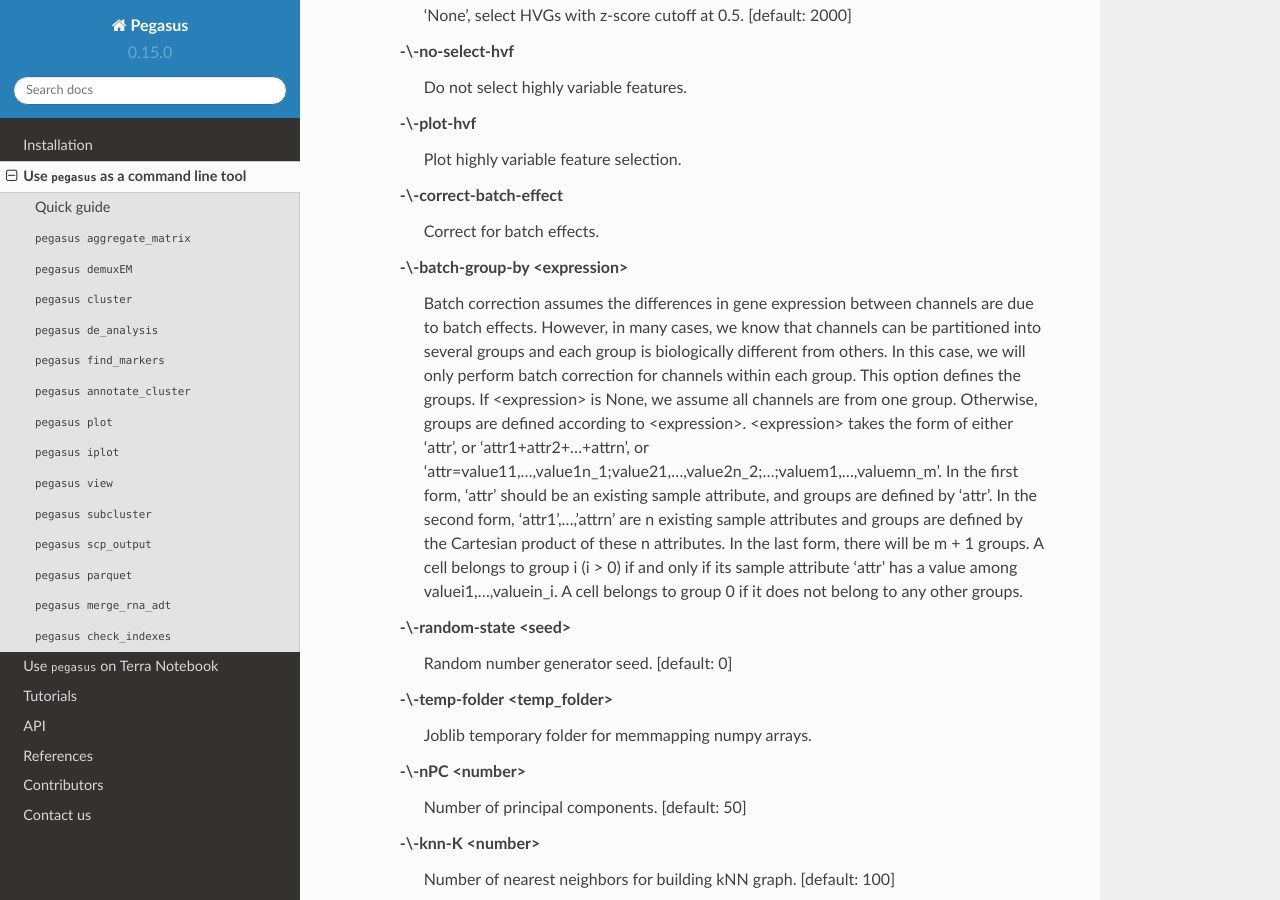
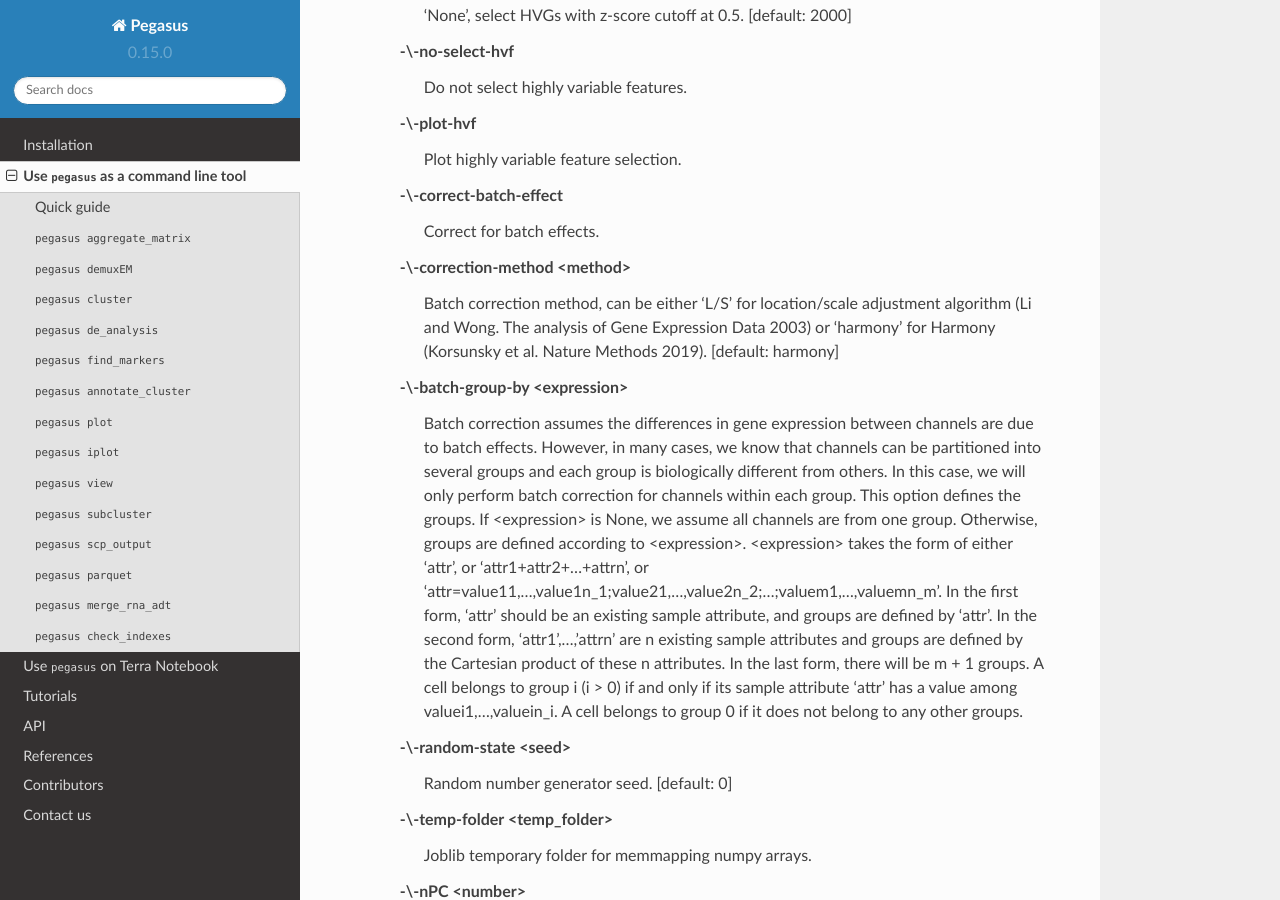
Before and after one commit to lilab-bcb/pegasus, a Sphinx documentation site: the page built from docs/usage.rst, in a window 1280 px wide and 900 px high, scrolled down 10193 px. Built offline with Sphinx 7.4.7 and the Read the Docs theme 2.0.0, drawn with Linux system fonts in a browser that asks for light colours; formulas are drawn with MathJax 3.

Commit message:
update command-line usage documentation

```diff
--- a/docs/usage.rst
+++ b/docs/usage.rst
@@ -365,6 +365,9 @@
 
 	-\\-correct-batch-effect
 		Correct for batch effects.
+
+	-\\-correction-method <method>
+		Batch correction method, can be either 'L/S' for location/scale adjustment algorithm (Li and Wong. The analysis of Gene Expression Data 2003) or 'harmony' for Harmony (Korsunsky et al. Nature Methods 2019). [default: harmony]
 
 	-\\-batch-group-by <expression>
 		Batch correction assumes the differences in gene expression between channels are due to batch effects. However, in many cases, we know that channels can be partitioned into several groups and each group is biologically different from others. In this case, we will only perform batch correction for channels within each group. This option defines the groups. If <expression> is None, we assume all channels are from one group. Otherwise, groups are defined according to <expression>. <expression> takes the form of either 'attr', or 'attr1+attr2+...+attrn', or 'attr=value11,...,value1n_1;value21,...,value2n_2;...;valuem1,...,valuemn_m'. In the first form, 'attr' should be an existing sample attribute, and groups are defined by 'attr'. In the second form, 'attr1',...,'attrn' are n existing sample attributes and groups are defined by the Cartesian product of these n attributes. In the last form, there will be m + 1 groups. A cell belongs to group i (i > 0) if and only if its sample attribute 'attr' has a value among valuei1,...,valuein_i. A cell belongs to group 0 if it does not belong to any other groups.
```
